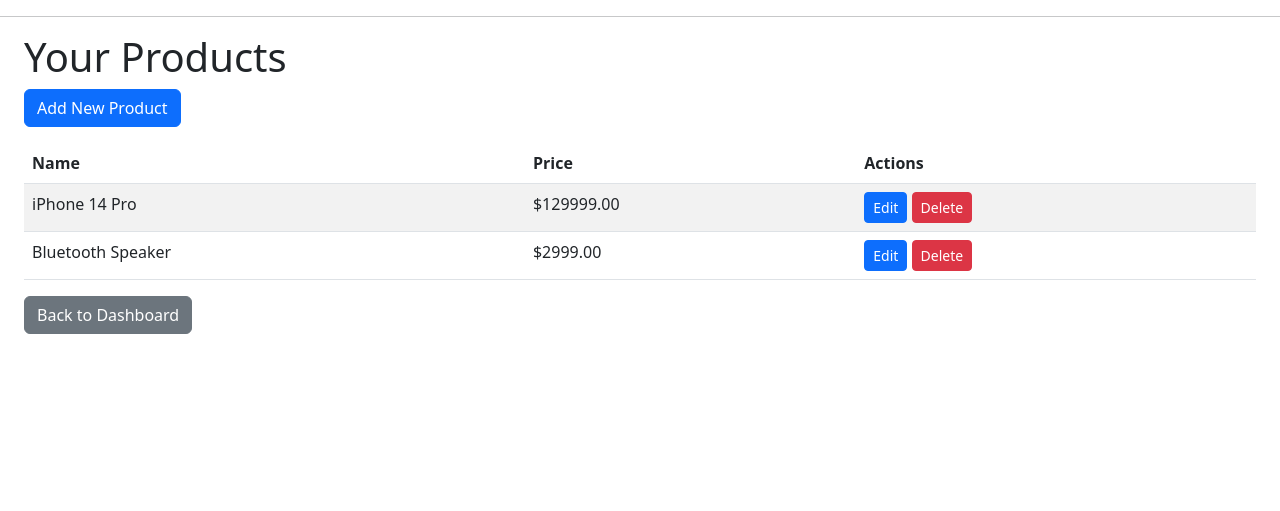
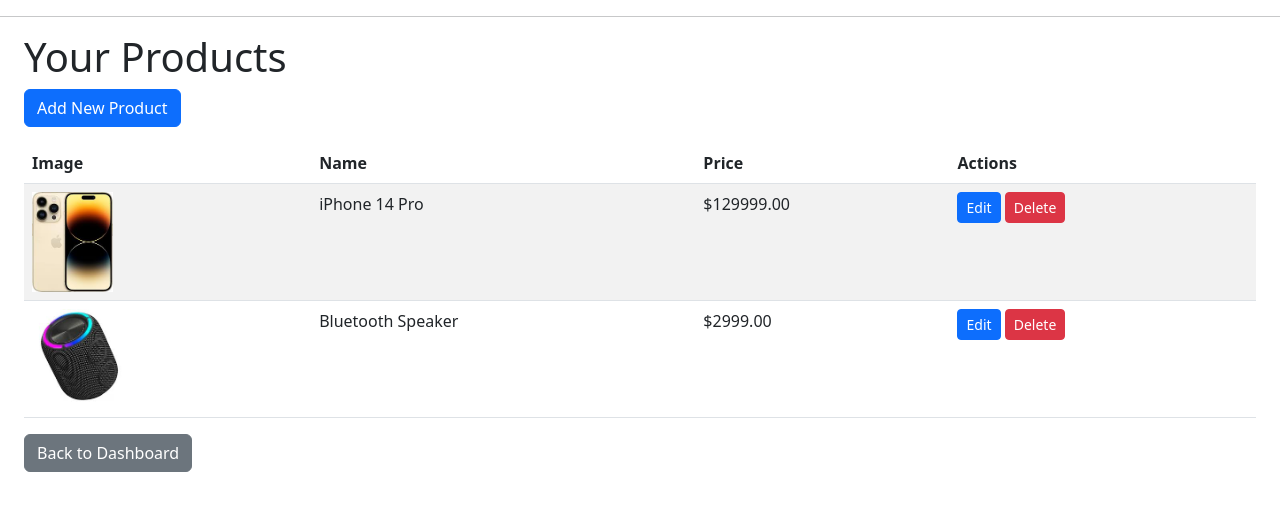
Before and after one commit to aakashWebs/vendor_ecom, a Django app: page /store/products/ in a window 1280 px wide. Shown: the part 56-567 px from the top of the page. Run offline with Django 5.2, Linux system fonts and the light colour scheme; a user stored in the database is signed in; data comes from the database, SQL or seed files in the repository; some libraries are stand-ins or nearby versions.

Commit message:
images added in product listing

```diff
--- a/templates/store/product_list.html
+++ b/templates/store/product_list.html
@@ -8,6 +8,7 @@
 <table class="table table-striped">
   <thead>
     <tr>
+      <th>Image</th>
       <th>Name</th>
       <th>Price</th>
       <th>Actions</th>
@@ -16,6 +17,11 @@
   <tbody>
     {% for product in object_list %}
     <tr>
+      <td>
+        <div>
+          <img src="{{ product.image.url }}" alt="{{ product.name }}" style="max-height: 100px;">
+        </div>
+      </td>
       <td>{{ product.name }}</td>
       <td>${{ product.price }}</td>
       <td>
```
